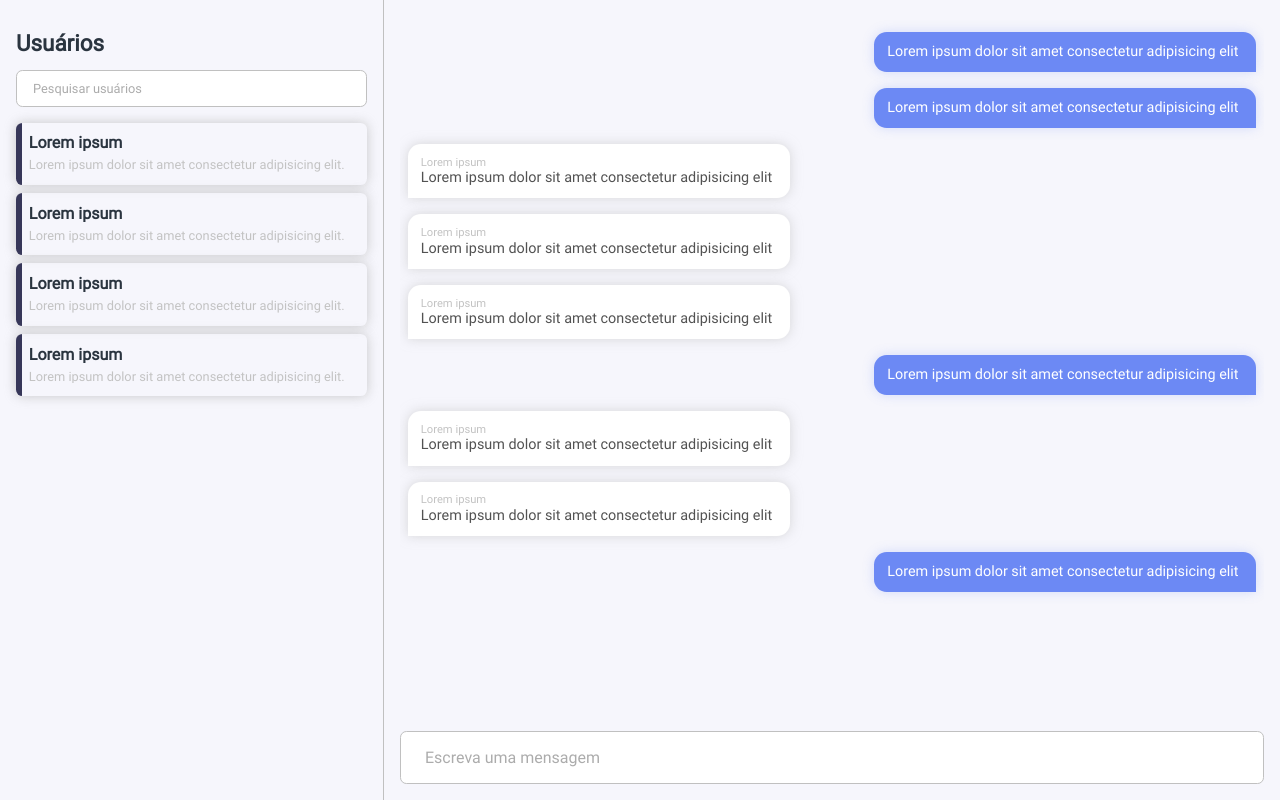
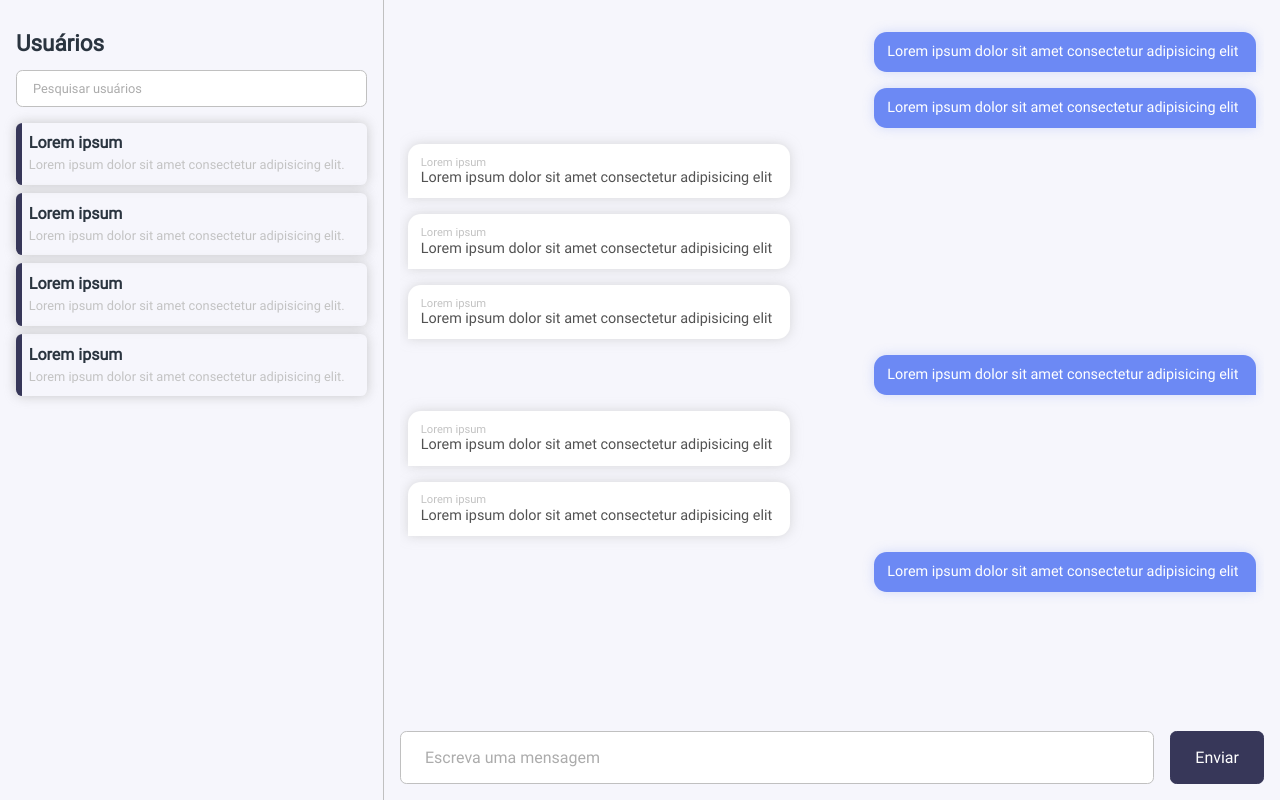
Before and after one commit to leotecco/curso-dev-js, a plain HTML site: page client/chat.html in a window 1280 px wide. Drawn offline with Linux system fonts and the light colour scheme.

Commit message:
Create form and button

```diff
--- a/client/chat.html
+++ b/client/chat.html
@@ -142,12 +142,15 @@
           </div>
 
           <div class="conversation__message">
+            <form action="" class="conversation__form">
               <div class="form-field">
                 <input
                   class="form-field__input"
                   placeholder="Escreva uma mensagem"
                 />
               </div>
+              <button class="button button--primary">Enviar</button>
+            </form>
           </div>
         </div>
       </div>
--- a/client/css/components/conversation.css
+++ b/client/css/components/conversation.css
@@ -16,3 +16,12 @@
 
 .conversation .conversation__message {
 }
+
+.conversation .conversation__form {
+  display: flex;
+}
+
+.conversation__form .button {
+  flex: 1;
+  margin-left: 1rem;
+}
```
Lines whose indentation alone changed are shown as unchanged.
